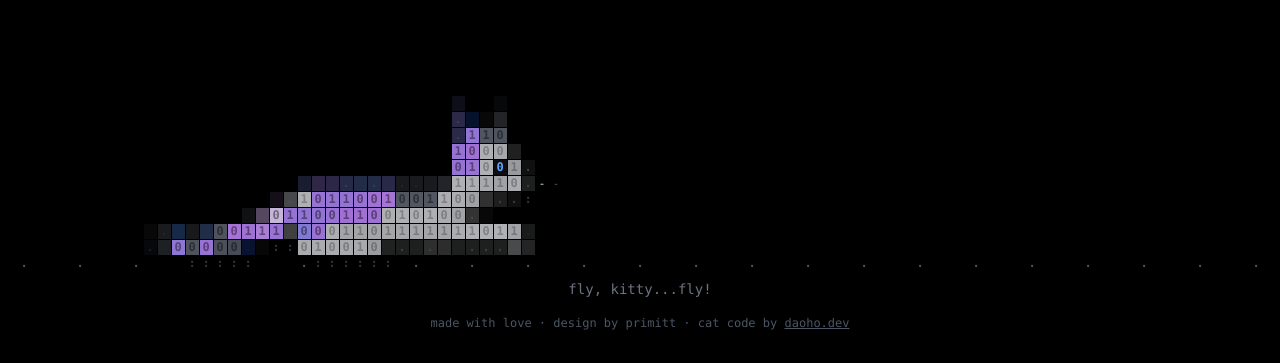
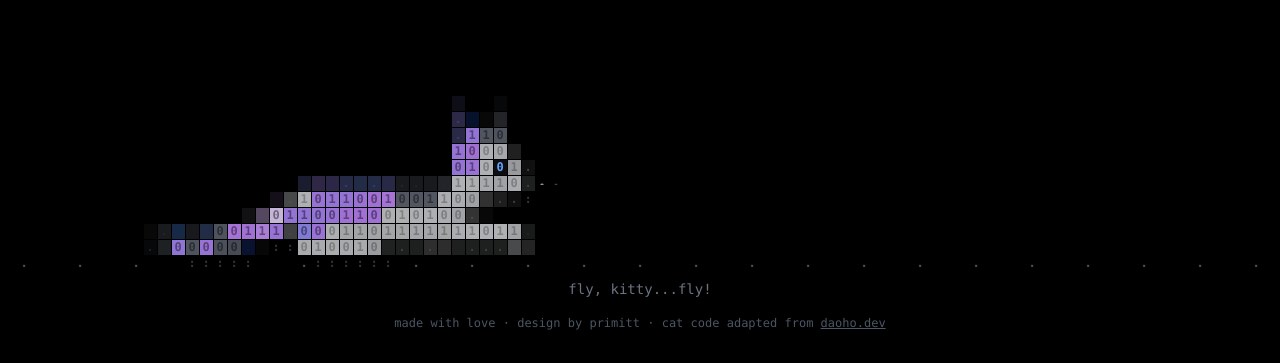
Before and after one commit to primitt/primitt.github.io, a Flask app: template templates/index.html in a window 1280 px wide. Shown: the part 2415-2778 px from the top of the page. Run offline with Flask 3, Linux system fonts and the light colour scheme; the template is opened without the code that fills it, so the values that code supplies are empty; some libraries are stand-ins or nearby versions.

Commit message:
Footer: cat code adapted from daoho.dev

```diff
--- a/templates/index.html
+++ b/templates/index.html
@@ -356,7 +356,7 @@
       <canvas id="cat-pen" class="block mx-auto" aria-hidden="true"></canvas>
       <p class="text-center text-sm text-gray-500 font-mono mt-2">fly, kitty...fly!</p>
       <p class="text-center text-xs text-gray-600 font-mono mt-4">
-        made with love &middot; design by primitt &middot; cat code by
+        made with love &middot; design by primitt &middot; cat code adapted from
         <a href="https://github.com/Dao-Ho/portfolio" class="underline hover:text-gray-400">daoho.dev</a>
       </p>
     </div>
```
